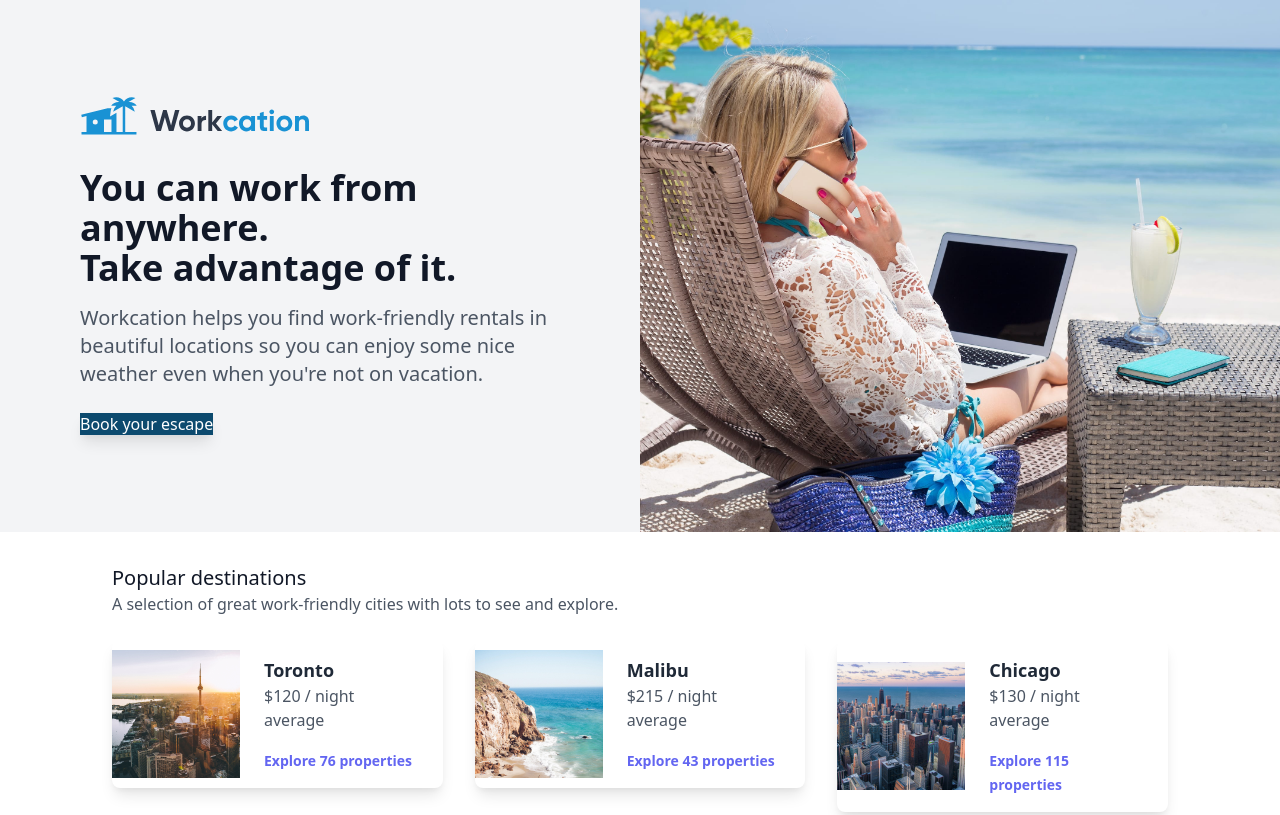
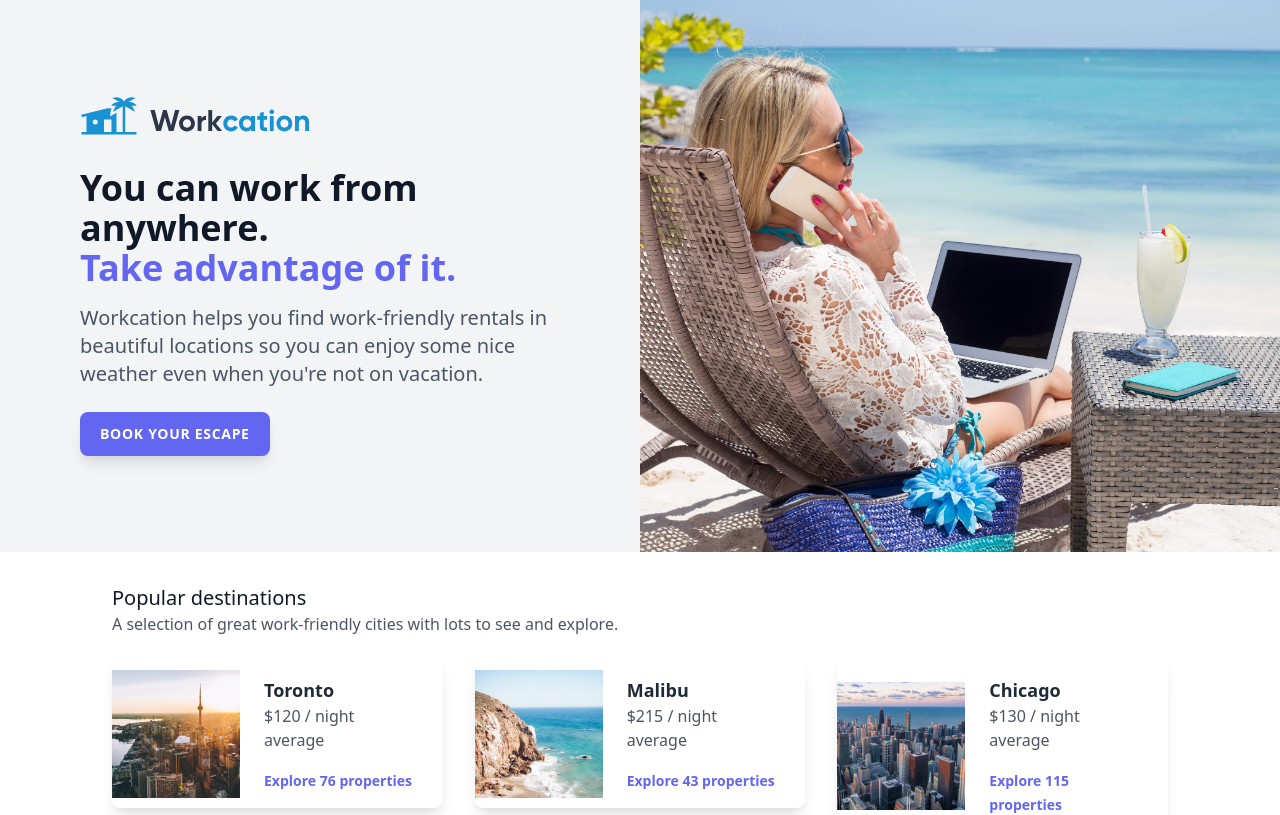
Before and after one commit to robertoshimizu/tailwindcss, a Vue app: page / in a window 1280 px wide. Shown: the top 815 px of the page. Built offline with nearby package versions, Linux system fonts and the light colour scheme.

Commit message:
style: :lipstick: refactor button

```diff
--- a/src/App.vue
+++ b/src/App.vue
@@ -4,19 +4,21 @@
       <div class="px-8 py-12 max-w-md mx-auto sm:max-w-xl lg:max-w-full lg:w-1/2 lg:py-24 lg:px-12">
         <div class="xl:max-w-lg xl:ml-auto">
           <img class="h-10" src="/img/logo-blue.svg" alt="Workcation">
+          <!-- hidden image for screens larger than lg -->
           <img class="mt-6 rounded-lg shadow-xl sm:mt-8 sm:h-72 sm:w-full sm:object-cover sm:object-center lg:hidden" src="/img/beach-work.jpg" alt="Woman workcationing on the beach">
           <h1 class="mt-6 text-2xl font-bold text-gray-900 leading-tight sm:mt-8 sm:text-4xl lg:text-3xl xl:text-4xl">
             You can work from anywhere.
-            <br class="hidden lg:inline"><span class="text-brand-blue">Take advantage of it.</span>
+            <br class="hidden lg:inline"><span class="text-indigo-500">Take advantage of it.</span>
           </h1>
           <p class="mt-2 text-gray-600 sm:mt-4 sm:text-xl">
             Workcation helps you find work-friendly rentals in beautiful locations so you can enjoy some nice weather even when you're not on vacation.
           </p>
           <div class="mt-4 sm:mt-6">
-            <a href="#" class="btn bg-light-blue-900 text-white shadow-lg sm:text-base">Book your escape</a>
+            <a href="#" class="inline-block px-5 py-3 rounded-lg shadow-lg bg-indigo-500 hover:bg-indigo-400 focus:outline-none text-sm text-white uppercase tracking-wider font-semibold">Book your escape</a>
           </div>
         </div>
       </div>
+      <!-- hidden image for screens smaller than lg -->
       <div class="hidden lg:block lg:w-1/2 lg:relative">
         <img class="absolute inset-0 h-full w-full object-cover object-center" src="/img/beach-work.jpg" alt="Woman workcationing on the beach">
       </div>
```
Also changed, not shown: 1 other file (tests, documents, lock files or other folders).
